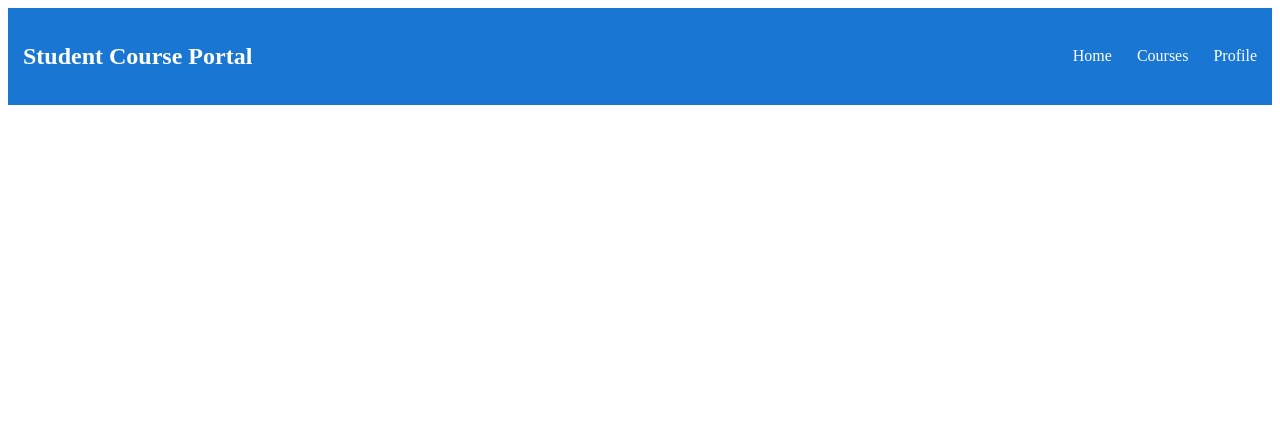
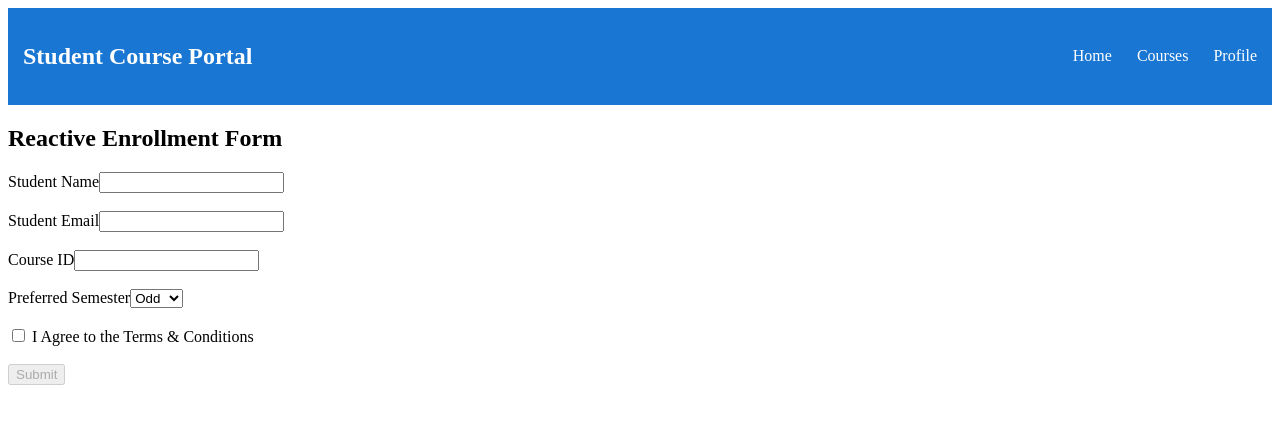
Before and after one commit to ShubhamD197/JAVA_FSE, an Angular app in the folder week5/Angular-HandsOn/Shubham/student-course-portal/: page /enroll-reactive in a window 1280 px wide. Before the commit this address led to /. Shown: the top 424 px of the page. Built offline with nearby package versions, Linux system fonts and the light colour scheme.

Commit message:
Task 1: Build a Reactive Form with FormBuilder

```diff
--- a/week5/Angular-HandsOn/Shubham/student-course-portal/src/app/app.routes.ts
+++ b/week5/Angular-HandsOn/Shubham/student-course-portal/src/app/app.routes.ts
@@ -2,6 +2,7 @@ import { Routes } from '@angular/router';
 import { Home } from './pages/home/home';
 import { CourseList } from './pages/course-list/course-list';
 import { StudentProfile } from './pages/student-profile/student-profile';
+import { ReactiveEnrollmentForm } from './pages/reactive-enrollment-form/reactive-enrollment-form';
 
 export const routes: Routes = [
   {
@@ -15,5 +16,9 @@ export const routes: Routes = [
   {
     path: 'profile',
     component: StudentProfile
+  },
+  {
+    path: 'enroll-reactive',
+    component: ReactiveEnrollmentForm
   }
 ];
--- /dev/null
+++ b/week5/Angular-HandsOn/Shubham/student-course-portal/src/app/pages/reactive-enrollment-form/reactive-enrollment-form.html
@@ -0,0 +1,87 @@
+<h2>Reactive Enrollment Form</h2>
+
+<form
+    [formGroup]="enrollForm"
+    (ngSubmit)="onSubmit()">
+
+    <div>
+
+        <label>Student Name</label>
+
+        <input
+            type="text"
+            formControlName="studentName">
+
+    </div>
+
+    <br>
+
+    <div>
+
+        <label>Student Email</label>
+
+        <input
+            type="email"
+            formControlName="studentEmail">
+
+    </div>
+
+    <br>
+
+    <div>
+
+        <label>Course ID</label>
+
+        <input
+            type="text"
+            formControlName="courseId">
+
+    </div>
+
+    <br>
+
+    <div>
+
+        <label>Preferred Semester</label>
+
+        <select formControlName="preferredSemester">
+
+            <option value="Odd">
+                Odd
+            </option>
+
+            <option value="Even">
+                Even
+            </option>
+
+        </select>
+
+    </div>
+
+    <br>
+
+    <div>
+
+        <label>
+
+            <input
+                type="checkbox"
+                formControlName="agreeToTerms">
+
+            I Agree to the Terms & Conditions
+
+        </label>
+
+    </div>
+
+    <br>
+
+    <button
+        type="submit"
+        [disabled]="enrollForm.invalid">
+
+        Submit
+
+    </button>
+
+</form>
--- /dev/null
+++ b/week5/Angular-HandsOn/Shubham/student-course-portal/src/app/pages/reactive-enrollment-form/reactive-enrollment-form.ts
@@ -0,0 +1,84 @@
+import { Component } from '@angular/core';
+import {
+  ReactiveFormsModule,
+  FormBuilder,
+  FormGroup,
+  Validators
+} from '@angular/forms';
+import { CommonModule } from '@angular/common';
+
+@Component({
+  selector: 'app-reactive-enrollment-form',
+  standalone: true,
+  imports: [ReactiveFormsModule, CommonModule],
+  templateUrl: './reactive-enrollment-form.html',
+  styleUrl: './reactive-enrollment-form.css',
+})
+export class ReactiveEnrollmentForm {
+  enrollForm!: FormGroup;
+
+  constructor(private fb: FormBuilder) { }
+
+  ngOnInit(): void {
+
+    this.enrollForm = this.fb.group({
+
+      studentName: [
+        '',
+        [
+          Validators.required,
+          Validators.minLength(3)
+        ]
+      ],
+
+      studentEmail: [
+        '',
+        [
+          Validators.required,
+          Validators.email
+        ]
+      ],
+
+      courseId: [
+        null,
+        Validators.required
+      ],
+
+      preferredSemester: [
+        'Odd',
+        Validators.required
+      ],
+
+      agreeToTerms: [
+        false,
+        Validators.requiredTrue
+      ]
+
+    });
+
+  }
+
+  /*
+    enrollForm.value
+
+    Returns only enabled form controls.
+
+    If any control is disabled,
+    it will NOT appear in the object.
+
+
+    enrollForm.getRawValue()
+
+    Returns all form controls,
+    including disabled controls.
+*/
+  onSubmit() {
+
+    console.log("Form Value");
+    console.log(this.enrollForm.value);
+
+    console.log("Raw Form Value");
+    console.log(this.enrollForm.getRawValue());
+
+  }
+}
```
Also changed, not shown: week5/Angular-HandsOn/Shubham/student-course-portal/src/app/pages/reactive-enrollment-form/reactive-enrollment-form.css (added), 1 other file (tests, documents, lock files or other folders).
